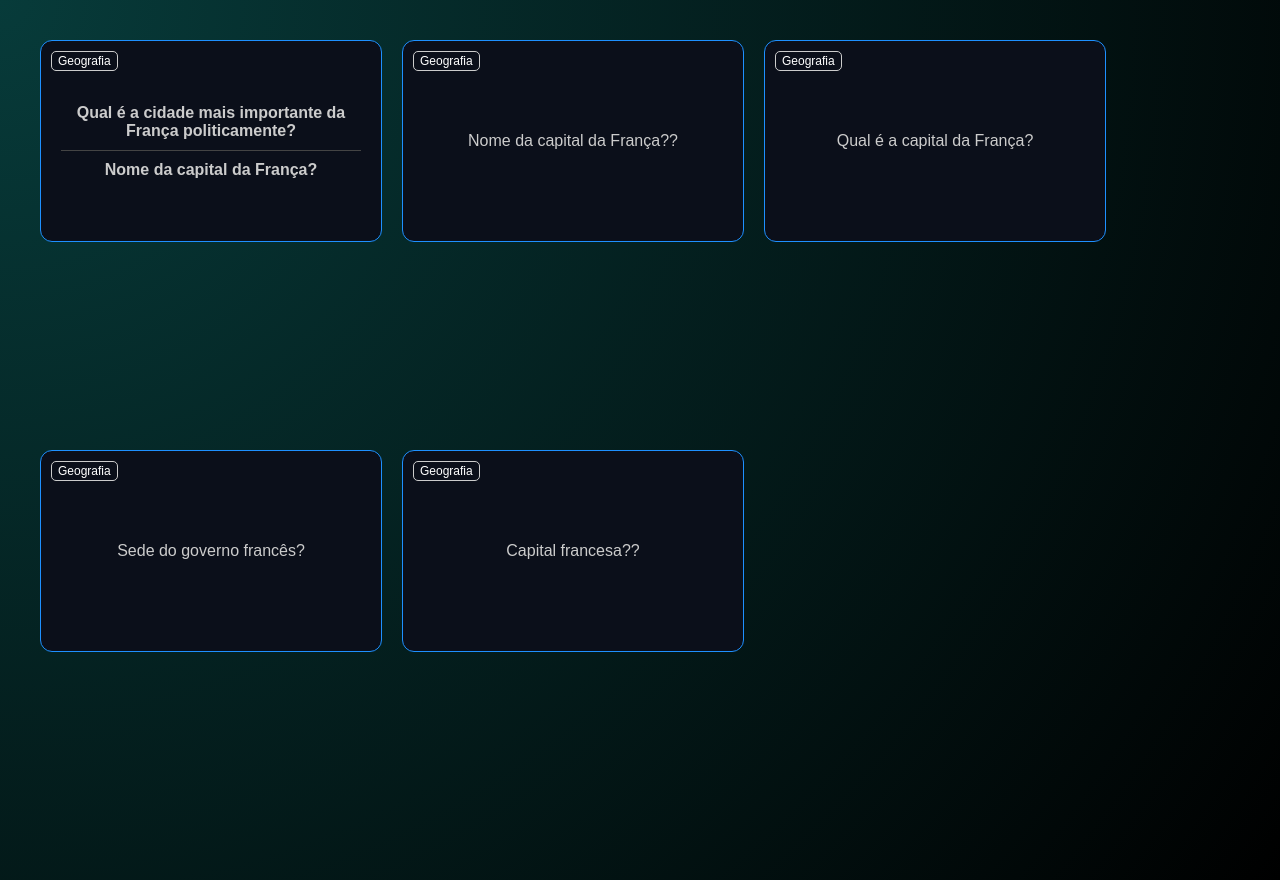
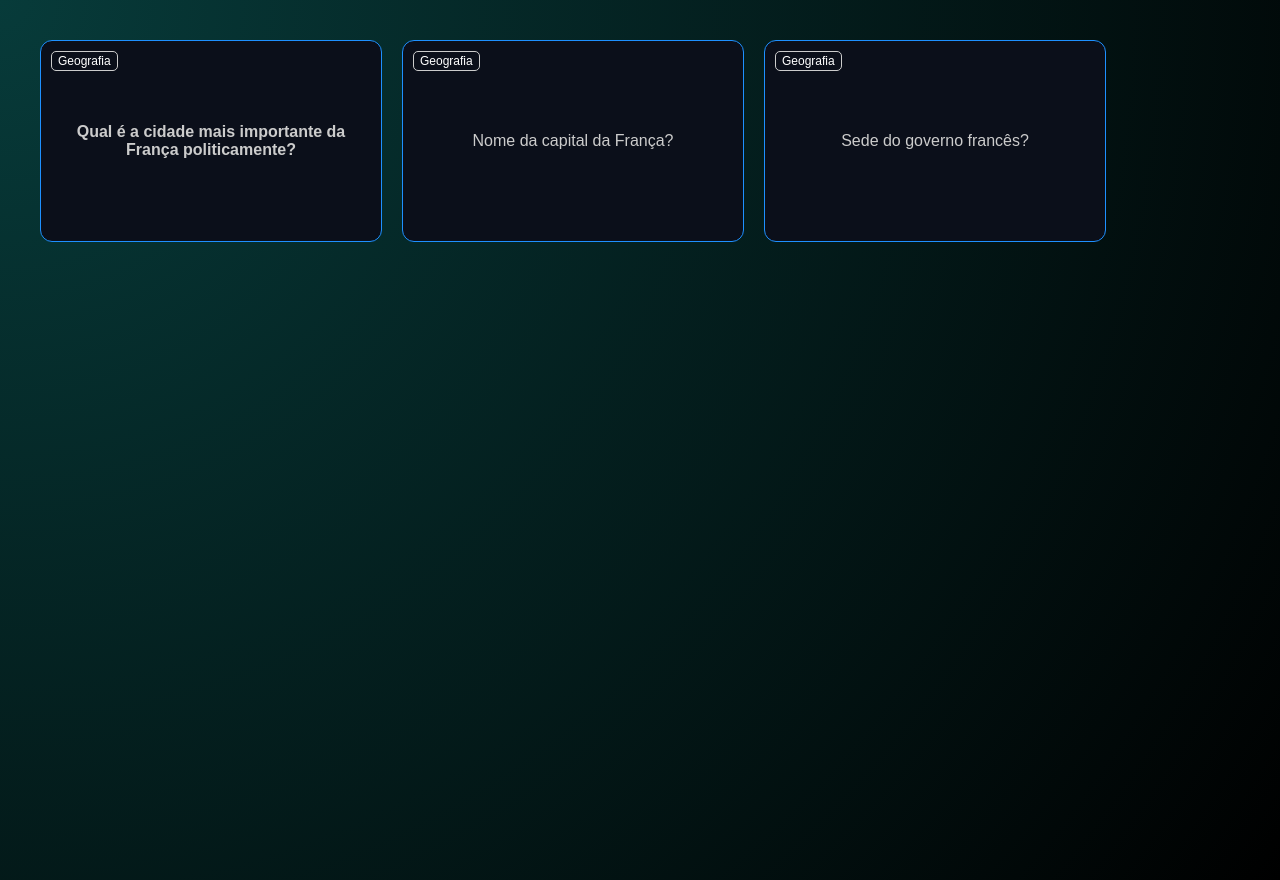
Before and after one commit to escolaprojetos/escola-2-g, a plain HTML site: page index.html in a window 1280 px wide. Drawn offline with Linux system fonts and the light colour scheme.

Commit message:
Atualiza o arquivo index.html com melhorias

```diff
--- a/index.html
+++ b/index.html
@@ -15,7 +15,6 @@
       background: radial-gradient(circle at top left, #073b3a, #000000);
       min-height: 100vh;
     }
-
     .card {
       width: 300px;
       height: 160px;
@@ -30,21 +29,19 @@
       position: relative;
       padding: 20px;
       transition: all 0.3s ease-in-out;
+      flex-direction: column;
+      gap: 12px;
     }
-
     .card:hover {
       box-shadow: 0 0 10px #1e90ff;
     }
-
     .question, .answer {
       font-size: 16px;
       text-align: center;
     }
-
     .question {
       color: #ccc;
     }
-
     .tag {
       position: absolute;
       top: 10px;
@@ -55,21 +52,17 @@
       border-radius: 5px;
       font-size: 12px;
     }
-
     .card.active {
       border: 1px solid #00ffcc;
     }
-
     .card.active .question {
       display: none;
     }
-
     .card .answer {
       display: none;
       color: #00ffcc;
       font-weight: bold;
     }
-
     .card.active .answer {
       display: block;
     }
@@ -77,37 +70,21 @@
 </head>
 <body>
 
- <div class="card" onclick="showAnswer(this)">
-  <div class="tag">Geografia</div>
-  <div>
+  <div class="card" onclick="showAnswer(this)">
+    <div class="tag">Geografia</div>
     <div class="question"><b>Qual é a cidade mais importante da França politicamente?</b></div>
     <div class="answer">Paris.</div>
-    <hr style="border: none; border-top: 1px solid #444; margin: 10px 0;">
-    <div class="question"><b>Nome da capital da França?</b></div>
-    <div class="answer">A capital da França é Paris.</div>
-  </div>
-</div>
-
-  <div class="card" onclick="showAnswer(this)">
-    <div class="tag">Geografia</div>
-    <div class="question">Nome da capital da França??</div>
-    <div class="answer">A capital da França é Paris.</div>
   </div>
 
   <div class="card" onclick="showAnswer(this)">
     <div class="tag">Geografia</div>
-    <div class="question">Qual é a capital da França?</div>
+    <div class="question">Nome da capital da França?</div>
     <div class="answer">A capital da França é Paris.</div>
   </div>
 
   <div class="card" onclick="showAnswer(this)">
     <div class="tag">Geografia</div>
     <div class="question">Sede do governo francês?</div>
-    <div class="answer">Paris.</div>
-  </div>
-  <div class="card" onclick="showAnswer(this)">
-    <div class="tag">Geografia</div>
-    <div class="question">Capital francesa??</div>
     <div class="answer">Paris.</div>
   </div>
 
```
